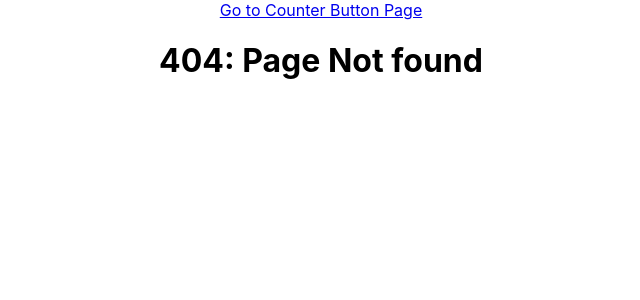
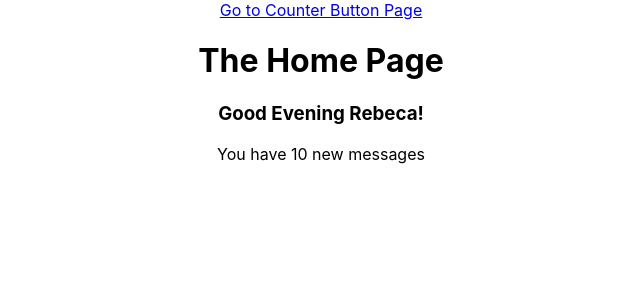
Before and after one commit to Winry4/react-state-app, a React (Create React App) app: page /protected in a window 1280 px wide. Before the commit this address had no page. Shown: the top 300 px of the page, without its empty margins (319-959 px from the left). Built offline with nearby package versions, Linux system fonts and the light colour scheme.

Commit message:
Simulate a protected page and redirect to home

```diff
--- a/src/App.js
+++ b/src/App.js
@@ -1,6 +1,6 @@
 import React, {useState} from 'react';
 import { BrowserRouter, Routes, Route, Link } from 'react-router-dom';
-import { HomePage, CounterButtonPage, PeopleListPage, NotFoundPage } from './pages';
+import { HomePage, CounterButtonPage, PeopleListPage, NotFoundPage, ProtectedPage } from './pages';
 import './App.css';
 import { CounterButton } from './CounterButton';
 import { CongratulationMessage } from './CongratulationMessage';
@@ -21,6 +21,7 @@ function App() {
           <Route path="/counter" element={<CounterButtonPage/>}/>
           <Route path="/people-list" element={<PeopleListPage/>}/>
           <Route path='*' element={<NotFoundPage/>}></Route>
+          <Route path='/protected' element={<ProtectedPage/>}></Route>
         </Routes>
       </BrowserRouter>
     </div>
--- /dev/null
+++ b/src/pages/ProtectedPage.js
@@ -0,0 +1,17 @@
+import React from "react";
+import { Routes, Route, Navigate } from "react-router-dom";
+import { HomePage } from '../pages';
+
+export const ProtectedPage = () => {
+    const isAuthed = false;
+    return isAuthed
+    ?(
+        <h1>Only authed users should be able to see this</h1>
+    ) : (
+        <Routes>
+            <Route path="/" element={<HomePage/>} />
+            <Route path="/protected" element={<Navigate replace to="/" />} />
+        </Routes>
+    )
+    ;
+}
--- a/src/pages/index.js
+++ b/src/pages/index.js
@@ -2,3 +2,4 @@ export {CounterButtonPage} from './CounterButtonPage';
 export {HomePage} from './HomePage';
 export {PeopleListPage} from './PeopleListPage';
 export {NotFoundPage} from './NotFoundPage';
+export {ProtectedPage} from './ProtectedPage';
```
